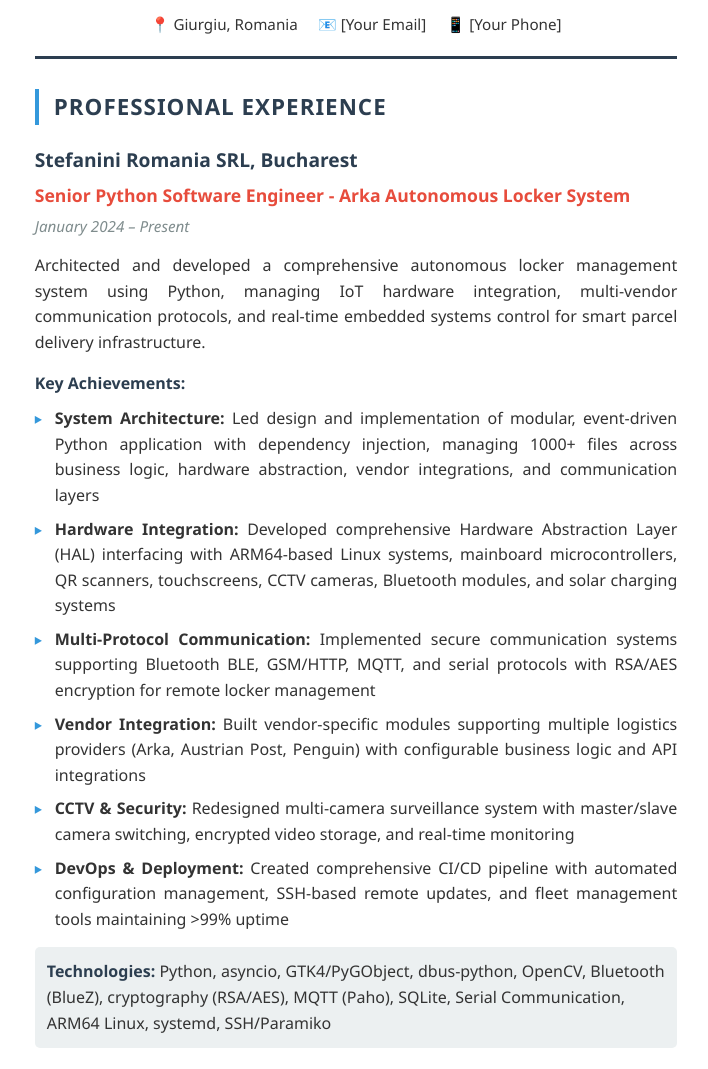
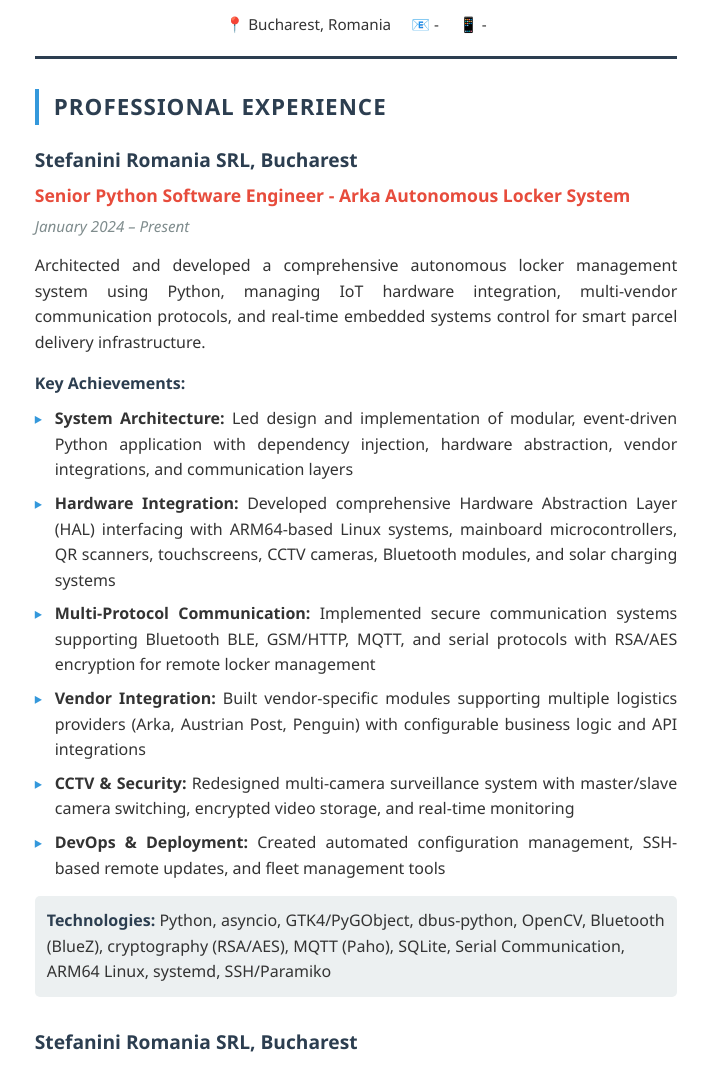
Before and after one commit to ChristianGhe/cg-resume, a plain HTML site: page index.html in a window 1280 px wide. Shown: the part 186-1255 px from the top of the page, without its empty margins (284-992 px from the left). Drawn offline with Linux system fonts and the light colour scheme.

Commit message:
Update index.html

```diff
--- a/index.html
+++ b/index.html
@@ -247,9 +247,9 @@
         <h1>Cristian Gheorghe</h1>
         <div class="title">Senior Software Engineer</div>
         <div class="contact-info">
-            <span>📍 Giurgiu, Romania</span>
-            <span>📧 [Your Email]</span>
-            <span>📱 [Your Phone]</span>
+            <span>📍 Bucharest, Romania</span>
+            <span>📧 -</span>
+            <span>📱 -</span>
         </div>
     </div>
 
@@ -268,12 +268,12 @@
                 <div class="achievements">
                     <h4>Key Achievements:</h4>
                     <ul>
-                        <li><strong>System Architecture:</strong> Led design and implementation of modular, event-driven Python application with dependency injection, managing 1000+ files across business logic, hardware abstraction, vendor integrations, and communication layers</li>
+                        <li><strong>System Architecture:</strong> Led design and implementation of modular, event-driven Python application with dependency injection, hardware abstraction, vendor integrations, and communication layers</li>
                         <li><strong>Hardware Integration:</strong> Developed comprehensive Hardware Abstraction Layer (HAL) interfacing with ARM64-based Linux systems, mainboard microcontrollers, QR scanners, touchscreens, CCTV cameras, Bluetooth modules, and solar charging systems</li>
                         <li><strong>Multi-Protocol Communication:</strong> Implemented secure communication systems supporting Bluetooth BLE, GSM/HTTP, MQTT, and serial protocols with RSA/AES encryption for remote locker management</li>
                         <li><strong>Vendor Integration:</strong> Built vendor-specific modules supporting multiple logistics providers (Arka, Austrian Post, Penguin) with configurable business logic and API integrations</li>
                         <li><strong>CCTV & Security:</strong> Redesigned multi-camera surveillance system with master/slave camera switching, encrypted video storage, and real-time monitoring</li>
-                        <li><strong>DevOps & Deployment:</strong> Created comprehensive CI/CD pipeline with automated configuration management, SSH-based remote updates, and fleet management tools maintaining >99% uptime</li>
+                        <li><strong>DevOps & Deployment:</strong> Created automated configuration management, SSH-based remote updates, and fleet management tools</li>
                     </ul>
                 </div>
 
@@ -290,12 +290,12 @@
                 <div class="duration">November 2021 – Present</div>
             </div>
             <div class="job-description">
-                <p>Led development of a sophisticated multi-module Android application for FANbox smart locker management system, serving clients, couriers, technicians, and partners. Contributed 500+ commits across a 3+ year development cycle.</p>
+                <p>Led development of a sophisticated multi-module Android application for FANbox smart locker management system, serving clients, couriers, technicians, and partners.</p>
 
                 <div class="achievements">
                     <h4>Key Achievements:</h4>
                     <ul>
-                        <li><strong>Architecture:</strong> Architected scalable multi-module Android application using MVVM pattern with 8+ feature modules supporting 3,000+ lockers</li>
+                        <li><strong>Architecture:</strong> Architected scalable multi-module Android application using MVVM pattern supporting 3,000+ lockers</li>
                         <li><strong>Hardware Integration:</strong> Developed hardware integration layer for serial communication with IoT locker systems, implementing QR scanning and GSM connectivity</li>
                         <li><strong>User Management:</strong> Built comprehensive user role management system supporting 4 distinct user types with role-specific workflows</li>
                         <li><strong>Offline-First:</strong> Implemented robust offline-first architecture with Room database, API synchronization, and conflict resolution</li>
```
